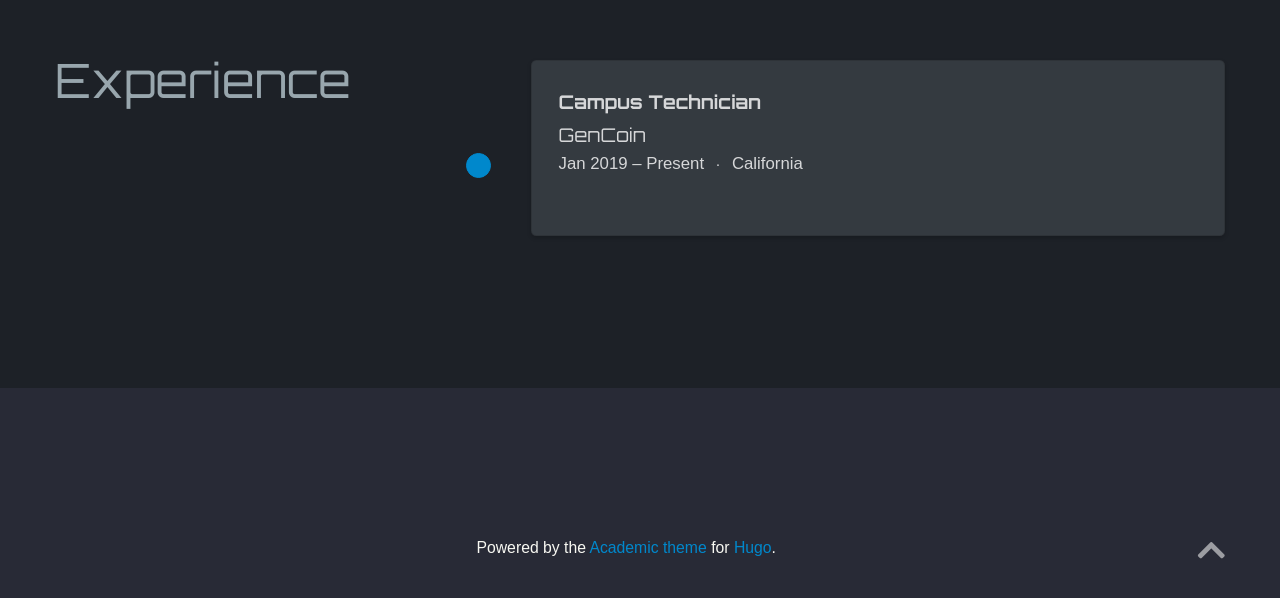
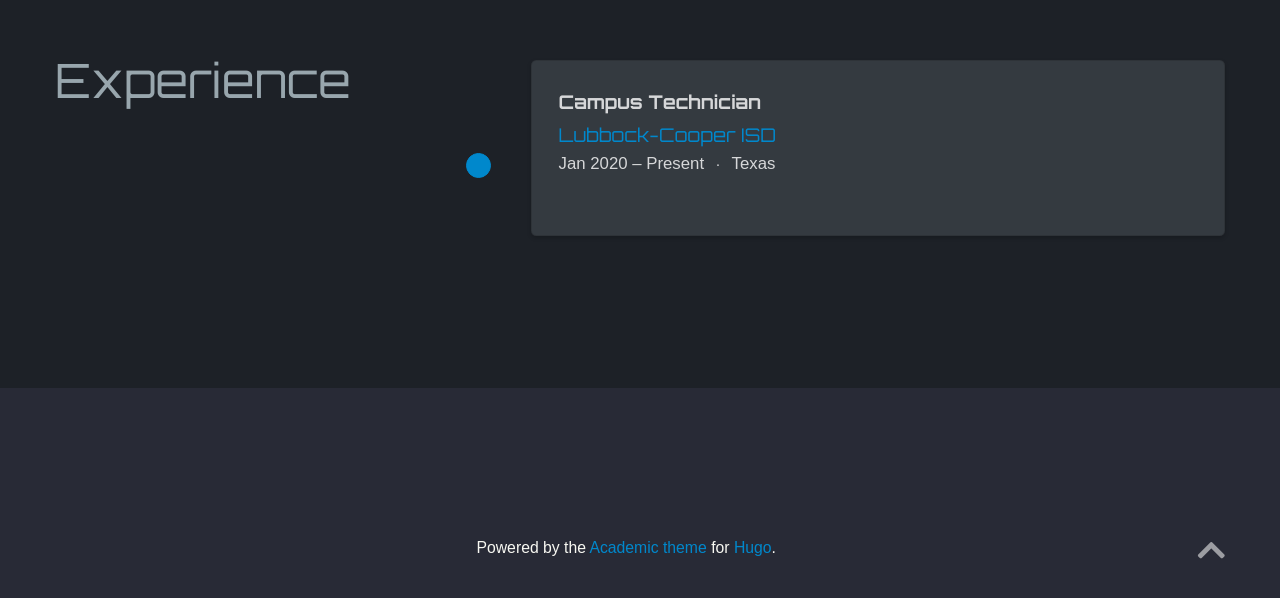
Before and after one commit to gitter-badger/nerdheart101.github.io, a plain HTML site: page about/index.html in a window 1280 px wide. Shown: the part 944-1542 px from the top of the page. Drawn offline with nearby package versions, Linux system fonts and the light colour scheme; some packages are replaced by stand-ins of ours; some icons are missing; a web font is replaced by a local one.

Commit message:
Edit about

```diff
--- a/about/index.html
+++ b/about/index.html
@@ -786,15 +786,15 @@
         <div class="card">
           <div class="card-body">
             <h4 class="card-title exp-title text-muted mt-0 mb-1">Campus Technician</h4>
-            <h4 class="card-title exp-company text-muted my-0">GenCoin</h4>
+            <h4 class="card-title exp-company text-muted my-0"><a href="www.lcisd.net" target="_blank" rel="noopener">Lubbock-Cooper ISD</a></h4>
             <div class="text-muted exp-meta">
-              Jan 2019 –
+              Jan 2020 –
 
                 Present
 
 
                 <span class="middot-divider"></span>
-                <span>California</span>
+                <span>Texas</span>
 
             </div>
             <div class="card-text"></div>
```
